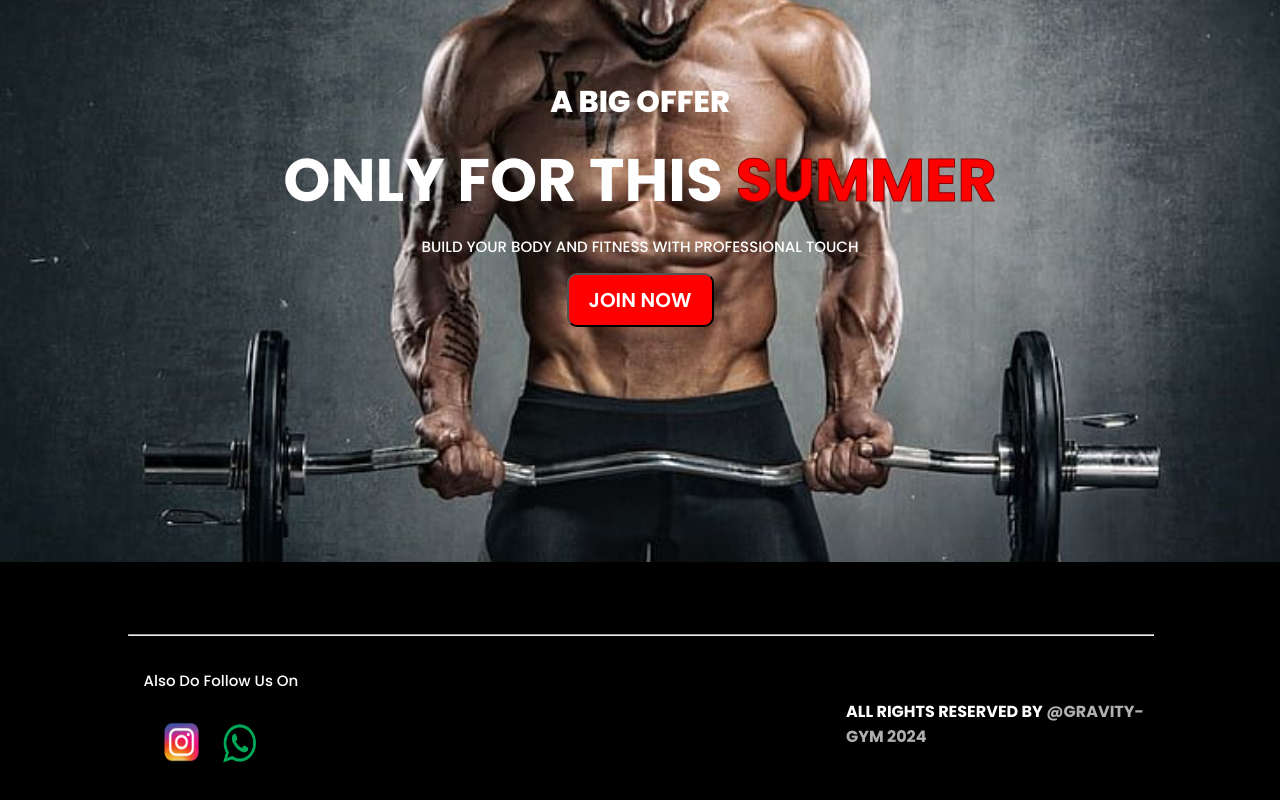
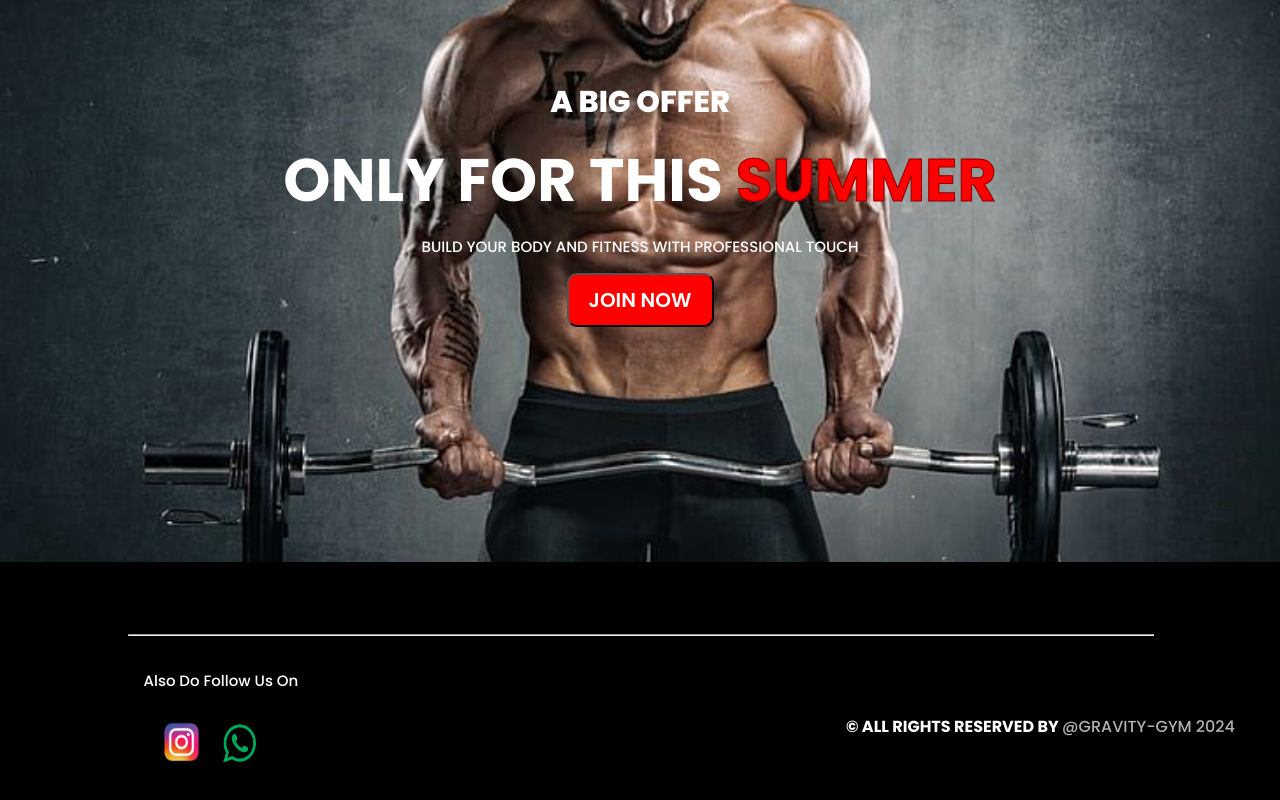
Before and after one commit to MuhammadTaha01/gym, a React (Vite) app: page / in a window 1280 px wide. Shown: the part 4009-4809 px from the top of the page. Built offline with nearby package versions, Linux system fonts and the light colour scheme; a web font is replaced by a local one.

Commit message:
Some changes were added in footer

```diff
--- a/src/componentsCSS/footer.css
+++ b/src/componentsCSS/footer.css
@@ -18,11 +18,13 @@
 
 .Rights-Container h4
 {
+    white-space: nowrap;
     margin-top: 18%;
 }
 
 .Rights-Container span
 {
+    font-weight: 500;
     color: rgb(176, 176, 176);
     cursor: pointer;
 }
--- a/src/componentsJSX/footer.jsx
+++ b/src/componentsJSX/footer.jsx
@@ -15,7 +15,7 @@ const footer = () => {
               <img className='whatsappImg' src={whatsapp} alt="Whatsapp" />
             </div>
             <div className="Rights-Container">
-              <h4>ALL RIGHTS RESERVED BY <span>@GRAVITY-GYM 2024</span> </h4>
+              <h4>&copy; ALL RIGHTS RESERVED BY <span>@GRAVITY-GYM 2024</span> </h4>
             </div>
         </div>
 
```
